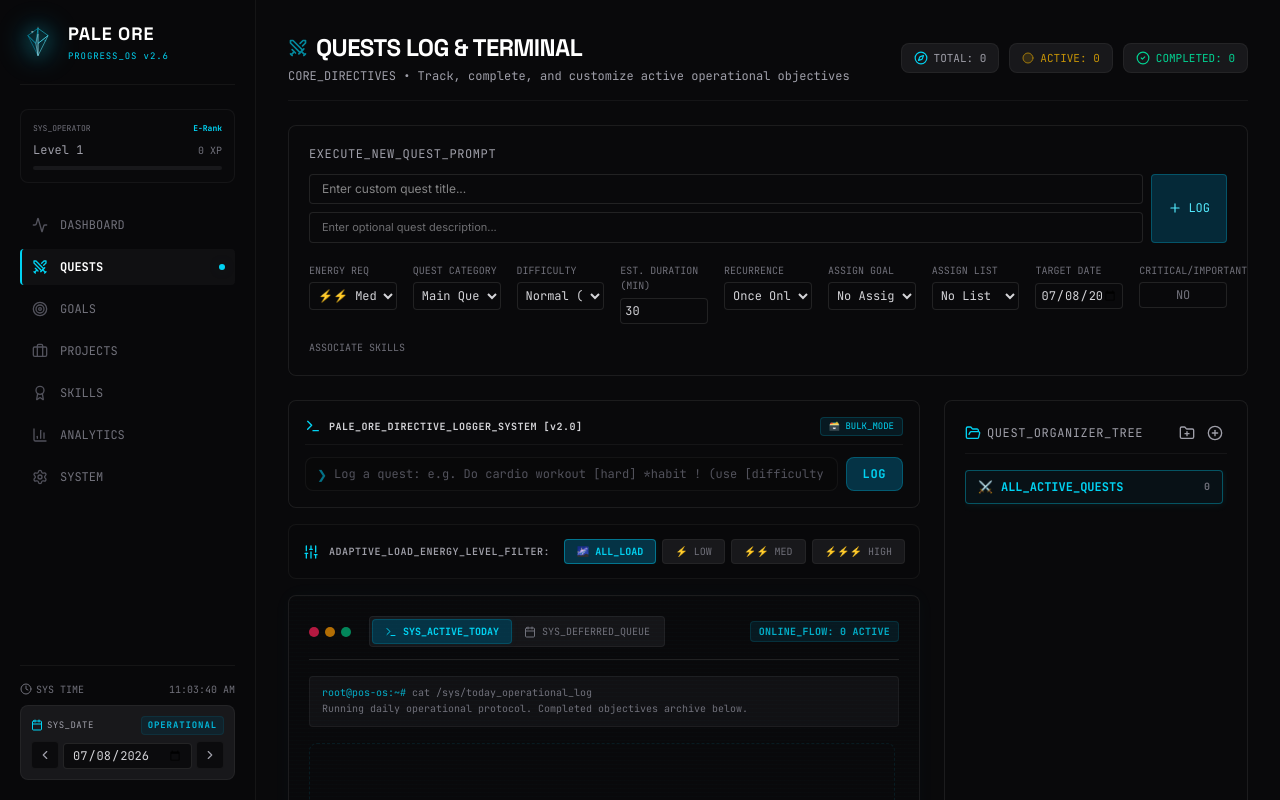
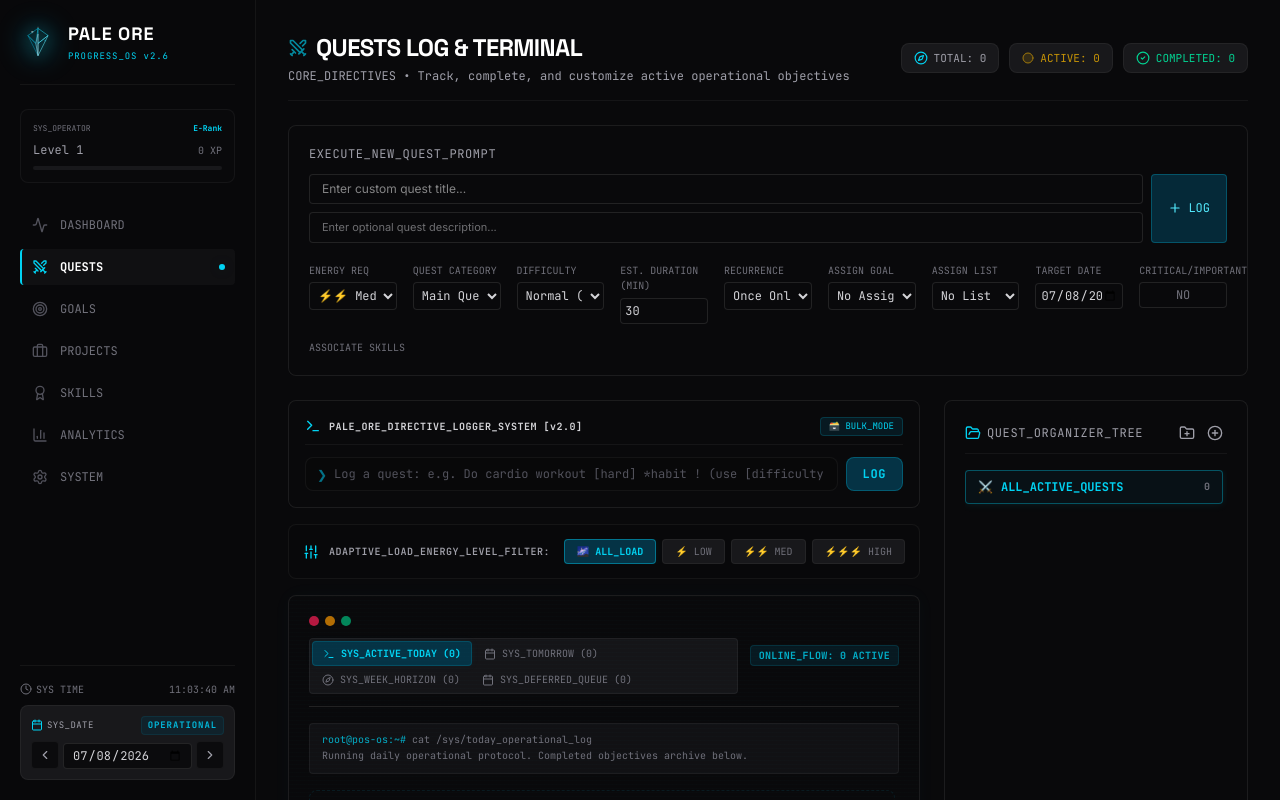
Before and after one commit to ghomrasnichameseddin-cloud/pale-ore, a React (Vite) app: page / in a window 1280 px wide. Both pictures are taken after a click on the button "QUESTS". Shown: the top 800 px of the page. Built offline with nearby package versions, Linux system fonts and the light colour scheme.

Commit message:
show tomorrow & next week quests

```diff
--- a/src/components/ActiveDirectives.tsx
+++ b/src/components/ActiveDirectives.tsx
@@ -4,7 +4,7 @@ import { Quest, QuestDifficulty, QuestType, QuestRecurrence } from '../types';
 import {
   Circle, CheckCircle2, Trash2, Edit3, Save, X, Skull,
   Calendar, SkipForward, Play, Pause, Clock, Timer,
-  AlertTriangle, Copy, Ban, Check, ArrowLeft, Terminal, Sliders, Cpu
+  AlertTriangle, Copy, Ban, Check, ArrowLeft, Terminal, Sliders, Cpu, Compass
 } from 'lucide-react';
 import { motion, AnimatePresence } from 'motion/react';
 
@@ -23,7 +23,7 @@ export const ActiveDirectives: React.FC = () => {
   const [showTomorrowQuests, setShowTomorrowQuests] = useState(false);
   const [focusChoiceQuestId, setFocusChoiceQuestId] = useState<string | null>(null);
   const [energyFilter, setEnergyFilter] = useState<'All' | 'Low' | 'Medium' | 'High'>('All');
-  const [terminalTab, setTerminalTab] = useState<'today' | 'deferred'>('today');
+  const [terminalTab, setTerminalTab] = useState<'today' | 'tomorrow' | 'week' | 'deferred'>('today');
 
   // Quick / Bulk Add States
   const [quickInputText, setQuickInputText] = useState('');
@@ -259,6 +259,38 @@ export const ActiveDirectives: React.FC = () => {
 
   const todayStr = systemDate;
 
+  // Calculate tomorrow's string
+  const getTomorrowStr = () => {
+    try {
+      const tomorrow = new Date(systemDate);
+      tomorrow.setDate(tomorrow.getDate() + 1);
+      return tomorrow.toISOString().split('T')[0];
+    } catch (e) {
+      const tomorrow = new Date();
+      tomorrow.setDate(tomorrow.getDate() + 1);
+      return tomorrow.toISOString().split('T')[0];
+    }
+  };
+
+  const getNext7Days = (): string[] => {
+    const dates: string[] = [];
+    for (let i = 0; i < 7; i++) {
+      try {
+        const d = new Date(systemDate);
+        d.setDate(d.getDate() + i);
+        dates.push(d.toISOString().split('T')[0]);
+      } catch (e) {
+        const d = new Date();
+        d.setDate(d.getDate() + i);
+        dates.push(d.toISOString().split('T')[0]);
+      }
+    }
+    return dates;
+  };
+
+  const tomorrowStr = getTomorrowStr();
+  const next7Days = getNext7Days();
+
   // 1. Today's quests: Active & (No deadline OR deadline <= todayStr) OR Completed today
   const todayQuests = baseQuests.filter(q => {
     const isFinished = isQuestFinishedForToday(q);
@@ -278,7 +310,47 @@ export const ActiveDirectives: React.FC = () => {
     return !q.deadline || q.deadline <= todayStr;
   });
 
-  // 2. Tomorrow & Postponed quests: Active & deadline > todayStr, plus completed recurring quests (queued for tomorrow)
+  // 2. Tomorrow's quests: Active & scheduled/deadline is tomorrow, plus completed recurring
+  const tomorrowQuests = baseQuests.filter(q => {
+    const matchesEnergy = energyFilter === 'All' || q.energyLevel === energyFilter;
+    if (!matchesEnergy) return false;
+
+    const isFinished = isQuestFinishedForToday(q);
+    const isRecurring = q.recurrence && q.recurrence !== 'None';
+
+    if (isFinished) {
+      // Completed recurring quests are queued for tomorrow/future cycles
+      return isRecurring;
+    }
+
+    if (q.status !== 'Active') return false;
+
+    // Scheduled on tomorrow?
+    const isScheduled = isQuestScheduledForDate(q, tomorrowStr);
+    const isDueTomorrow = q.deadline === tomorrowStr;
+
+    return isScheduled || isDueTomorrow;
+  });
+
+  // 3. This Week's quests: next 7 days scheduled/due
+  const weekQuests = baseQuests.filter(q => {
+    const matchesEnergy = energyFilter === 'All' || q.energyLevel === energyFilter;
+    if (!matchesEnergy) return false;
+
+    const isFinished = isQuestFinishedForToday(q);
+    if (q.status !== 'Active') {
+      return isFinished; // Show completed today too
+    }
+
+    // Scheduled on any of the next 7 days?
+    const isScheduledSomeDay = next7Days.some(dateStr => isQuestScheduledForDate(q, dateStr));
+    // Has a deadline within the next 7 days?
+    const hasDeadlineThisWeek = q.deadline && q.deadline >= todayStr && q.deadline <= next7Days[6];
+
+    return isScheduledSomeDay || hasDeadlineThisWeek;
+  });
+
+  // 4. Deferred quests: Active & deadline > todayStr, plus completed recurring
   const tomorrowPostponedQuests = baseQuests.filter(q => {
     const isFinished = isQuestFinishedForToday(q);
     const isRecurring = q.recurrence && q.recurrence !== 'None';
@@ -292,19 +364,6 @@ export const ActiveDirectives: React.FC = () => {
 
     return q.status === 'Active' && q.deadline && q.deadline > todayStr;
   });
-
-  // Calculate tomorrow's string
-  const getTomorrowStr = () => {
-    try {
-      const tomorrow = new Date(systemDate);
-      tomorrow.setDate(tomorrow.getDate() + 1);
-      return tomorrow.toISOString().split('T')[0];
-    } catch (e) {
-      const tomorrow = new Date();
-      tomorrow.setDate(tomorrow.getDate() + 1);
-      return tomorrow.toISOString().split('T')[0];
-    }
-  };
 
   const handleMoveToTomorrow = (questId: string) => {
     const tomorrowStr = getTomorrowStr();
@@ -1203,6 +1262,10 @@ export const ActiveDirectives: React.FC = () => {
         className={`glass-panel rounded-lg p-5 border transition-all duration-300 relative overflow-hidden flex flex-col h-[550px] ${
           terminalTab === 'today'
             ? 'border-cyan-500/20 bg-zinc-950/45 shadow-[0_0_20px_rgba(6,182,212,0.03)]'
+            : terminalTab === 'tomorrow'
+            ? 'border-purple-500/20 bg-zinc-950/45 shadow-[0_0_20px_rgba(168,85,247,0.03)]'
+            : terminalTab === 'week'
+            ? 'border-emerald-500/20 bg-zinc-950/45 shadow-[0_0_20px_rgba(16,185,129,0.03)]'
             : 'border-amber-500/20 bg-zinc-950/45 shadow-[0_0_20px_rgba(245,158,11,0.02)]'
         }`}
         id="unified-terminal"
@@ -1210,12 +1273,16 @@ export const ActiveDirectives: React.FC = () => {
         <div className={`absolute inset-0 pointer-events-none bg-[size:100%_4px] transition-all duration-300 ${
           terminalTab === 'today'
             ? 'bg-[linear-gradient(to_bottom,rgba(6,182,212,0.01)_1px,transparent_1px)]'
+            : terminalTab === 'tomorrow'
+            ? 'bg-[linear-gradient(to_bottom,rgba(168,85,247,0.01)_1px,transparent_1px)]'
+            : terminalTab === 'week'
+            ? 'bg-[linear-gradient(to_bottom,rgba(16,185,129,0.01)_1px,transparent_1px)]'
             : 'bg-[linear-gradient(to_bottom,rgba(245,158,11,0.01)_1px,transparent_1px)]'
         }`} />
 
         {/* Terminal Header with Window Controls & Styled Tabs */}
-        <div className="flex flex-col sm:flex-row justify-between items-start sm:items-center pb-3 border-b border-white/10 mb-4 shrink-0 gap-3">
-          <div className="flex items-center gap-3">
+        <div className="flex flex-col xl:flex-row justify-between items-start xl:items-center pb-3 border-b border-white/10 mb-4 shrink-0 gap-3">
+          <div className="flex flex-wrap items-center gap-3 w-full xl:w-auto">
             {/* Terminal OS window indicator dots */}
             <div className="flex items-center gap-1.5 mr-1.5 shrink-0">
               <span className="h-2.5 w-2.5 rounded-full bg-rose-500/70" />
@@ -1224,39 +1291,69 @@ export const ActiveDirectives: React.FC = () => {
             </div>
 
             {/* Embedded interactive tab toggles */}
-            <div className="flex bg-zinc-900/90 p-0.5 rounded border border-white/5 shrink-0">
+            <div className="flex flex-wrap bg-zinc-900/90 p-0.5 rounded border border-white/5 shrink-0 gap-0.5 max-w-full">
               <button
                 onClick={() => setTerminalTab('today')}
-                className={`flex items-center gap-1.5 px-3 py-1 text-[10px] font-mono rounded uppercase transition-all duration-150 ${
+                className={`flex items-center gap-1.5 px-2.5 py-1 text-[10px] font-mono rounded uppercase transition-all duration-150 ${
                   terminalTab === 'today'
                     ? 'bg-cyan-950 text-cyan-400 font-bold border border-cyan-500/20 shadow-[0_0_8px_rgba(6,182,212,0.05)]'
                     : 'text-zinc-500 hover:text-zinc-300'
                 }`}
               >
                 <Terminal className="h-3 w-3" />
-                SYS_ACTIVE_TODAY
+                SYS_ACTIVE_TODAY ({todayQuests.length})
+              </button>
+              <button
+                onClick={() => setTerminalTab('tomorrow')}
+                className={`flex items-center gap-1.5 px-2.5 py-1 text-[10px] font-mono rounded uppercase transition-all duration-150 ${
+                  terminalTab === 'tomorrow'
+                    ? 'bg-purple-950 text-purple-400 font-bold border border-purple-500/20 shadow-[0_0_8px_rgba(168,85,247,0.05)]'
+                    : 'text-zinc-500 hover:text-zinc-300'
+                }`}
+              >
+                <Calendar className="h-3 w-3" />
+                SYS_TOMORROW ({tomorrowQuests.length})
+              </button>
+              <button
+                onClick={() => setTerminalTab('week')}
+                className={`flex items-center gap-1.5 px-2.5 py-1 text-[10px] font-mono rounded uppercase transition-all duration-150 ${
+                  terminalTab === 'week'
+                    ? 'bg-emerald-950 text-emerald-400 font-bold border border-emerald-500/20 shadow-[0_0_8px_rgba(16,185,129,0.05)]'
+                    : 'text-zinc-500 hover:text-zinc-300'
+                }`}
+              >
+                <Compass className="h-3 w-3" />
+                SYS_WEEK_HORIZON ({weekQuests.length})
               </button>
               <button
                 onClick={() => setTerminalTab('deferred')}
-                className={`flex items-center gap-1.5 px-3 py-1 text-[10px] font-mono rounded uppercase transition-all duration-150 ${
+                className={`flex items-center gap-1.5 px-2.5 py-1 text-[10px] font-mono rounded uppercase transition-all duration-150 ${
                   terminalTab === 'deferred'
                     ? 'bg-amber-950 text-amber-400 font-bold border border-amber-500/20 shadow-[0_0_8px_rgba(245,158,11,0.05)]'
                     : 'text-zinc-500 hover:text-zinc-300'
                 }`}
               >
                 <Calendar className="h-3 w-3" />
-                SYS_DEFERRED_QUEUE
+                SYS_DEFERRED_QUEUE ({tomorrowPostponedQuests.length})
               </button>
             </div>
           </div>
 
           {/* Dynamic state monitor badge */}
           {terminalTab === 'today' ? (
-            <div className="text-[10px] font-mono text-cyan-400/80 bg-cyan-950/40 border border-cyan-500/15 px-2 py-0.5 rounded uppercase font-bold tracking-wide">
+            <div className="text-[10px] font-mono text-cyan-400/80 bg-cyan-950/40 border border-cyan-500/15 px-2 py-0.5 rounded uppercase font-bold tracking-wide shrink-0">
               ONLINE_FLOW: {todayQuests.filter(q => !isQuestFinishedForToday(q)).length} ACTIVE
             </div>
+          ) : terminalTab === 'tomorrow' ? (
+            <div className="text-[10px] font-mono text-purple-400/80 bg-purple-950/30 border border-purple-500/15 px-2 py-0.5 rounded uppercase font-bold tracking-wide shrink-0">
+              FORECAST: {tomorrowQuests.filter(q => !isQuestFinishedForToday(q)).length} ACTIVE
+            </div>
+          ) : terminalTab === 'week' ? (
+            <div className="text-[10px] font-mono text-emerald-400/80 bg-emerald-950/30 border border-emerald-500/15 px-2 py-0.5 rounded uppercase font-bold tracking-wide shrink-0">
+              7D_HORIZON: {weekQuests.filter(q => !isQuestFinishedForToday(q)).length} ACTIVE
+            </div>
           ) : (
-            <div className="text-[10px] font-mono text-amber-400/80 bg-amber-950/30 border border-amber-500/15 px-2 py-0.5 rounded uppercase font-bold tracking-wide">
+            <div className="text-[10px] font-mono text-amber-400/80 bg-amber-950/30 border border-amber-500/15 px-2 py-0.5 rounded uppercase font-bold tracking-wide shrink-0">
               QUEUED: {tomorrowPostponedQuests.length} DEFERRED
             </div>
           )}
@@ -1267,6 +1364,16 @@ export const ActiveDirectives: React.FC = () => {
           <div className="bg-zinc-900/60 border border-white/5 rounded px-3 py-2 text-[10px] font-mono text-zinc-500 mb-4 shrink-0 leading-relaxed">
             <span className="text-cyan-400/80">root@pos-os:~#</span> cat /sys/today_operational_log<br/>
             Running daily operational protocol. Completed objectives archive below.
+          </div>
+        ) : terminalTab === 'tomorrow' ? (
+          <div className="bg-zinc-900/60 border border-white/5 rounded px-3 py-2 text-[10px] font-mono text-zinc-500 mb-4 shrink-0 leading-relaxed">
+            <span className="text-purple-400/80">root@pos-os:~#</span> cat /sys/tomorrow_operational_log<br/>
+            Simulating next-cycle directives. Anticipating objective schedules.
+          </div>
+        ) : terminalTab === 'week' ? (
+          <div className="bg-zinc-900/60 border border-white/5 rounded px-3 py-2 text-[10px] font-mono text-zinc-500 mb-4 shrink-0 leading-relaxed">
+            <span className="text-emerald-400/80">root@pos-os:~#</span> cat /sys/week_horizon_log<br/>
+            Analyzing 7-day milestone projection. Balancing recurring workloads.
           </div>
         ) : (
           <div className="bg-zinc-900/60 border border-white/5 rounded px-3 py-2 text-[10px] font-mono text-zinc-500 mb-4 shrink-0 leading-relaxed">
@@ -1289,6 +1396,30 @@ export const ActiveDirectives: React.FC = () => {
                 {todayQuests.map(q => renderQuestCard(q, false))}
               </AnimatePresence>
             )
+          ) : terminalTab === 'tomorrow' ? (
+            tomorrowQuests.length === 0 ? (
+              <div className="text-center py-16 border border-dashed border-purple-500/10 rounded-lg">
+                <Calendar className="h-8 w-8 text-zinc-600 mx-auto mb-2 animate-pulse" />
+                <p className="text-xs text-zinc-500 font-mono">NO DIRECTIVES FORECAST FOR TOMORROW</p>
+                <p className="text-[9px] text-zinc-600 font-mono mt-1">No tasks scheduled or due on tomorrow's date.</p>
+              </div>
+            ) : (
+              <AnimatePresence mode="popLayout">
+                {tomorrowQuests.map(q => renderQuestCard(q, true))}
+              </AnimatePresence>
+            )
+          ) : terminalTab === 'week' ? (
+            weekQuests.length === 0 ? (
+              <div className="text-center py-16 border border-dashed border-emerald-500/10 rounded-lg">
+                <Compass className="h-8 w-8 text-zinc-600 mx-auto mb-2 animate-pulse" />
+                <p className="text-xs text-zinc-500 font-mono">NO DIRECTIVES PLANNED FOR THE 7-DAY HORIZON</p>
+                <p className="text-[9px] text-zinc-600 font-mono mt-1">All upcoming days are clear of operational loads.</p>
+              </div>
+            ) : (
+              <AnimatePresence mode="popLayout">
+                {weekQuests.map(q => renderQuestCard(q, true))}
+              </AnimatePresence>
+            )
           ) : (
             tomorrowPostponedQuests.length === 0 ? (
               <div className="text-center py-16 border border-dashed border-amber-500/10 rounded-lg">
```
Also changed, not shown: 1 other file (tests, documents, lock files or other folders).
